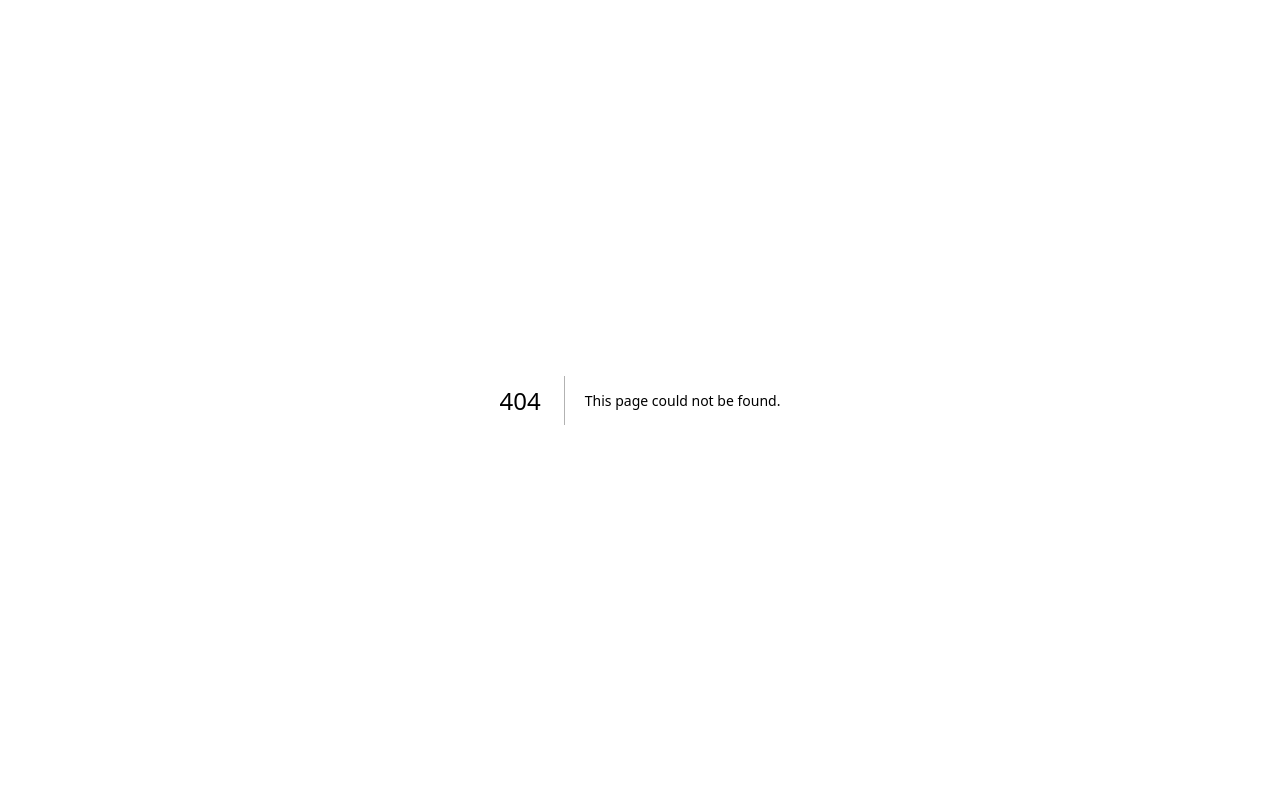
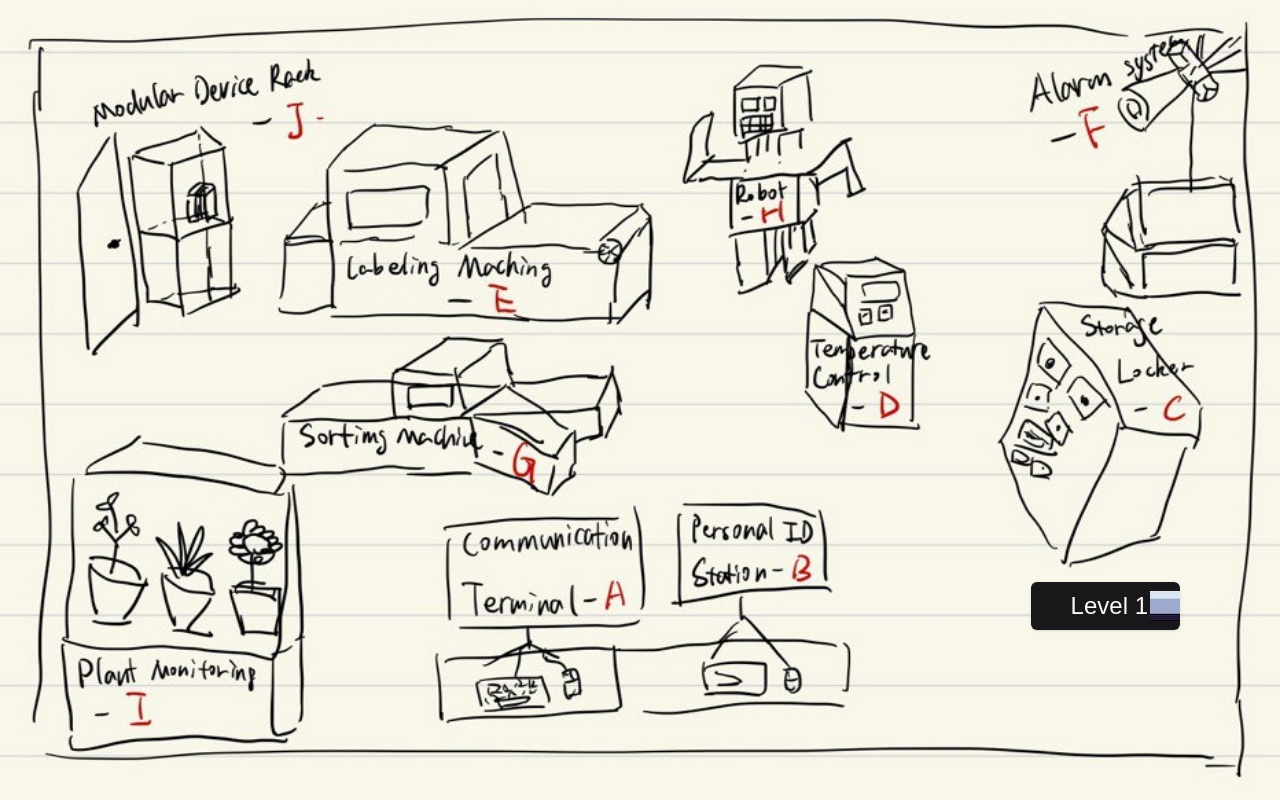
Before and after one commit to HudsonGri/Cap5100Group7Project, a Next.js app: page /demogame/overworld in a window 1280 px wide. Before the commit this address had no page. Built offline with nearby package versions, Linux system fonts and the light colour scheme.

Commit message:
page setup and basic linking

```diff
--- /dev/null
+++ b/app/demogame/overworld/page.tsx
@@ -0,0 +1,55 @@
+"use client";
+import React, { useState, useEffect, useRef } from "react";
+import Image from "next/image";
+import { Button } from "@/components/ui/button";
+import Link from "next/link";
+import ReactMarkdown from "react-markdown";
+import dynamic from "next/dynamic";
+import { motion, AnimatePresence } from "framer-motion";
+import {
+  Accordion,
+  AccordionContent,
+  AccordionItem,
+  AccordionTrigger,
+} from "@/components/ui/accordion";
+import { Card, CardContent, CardHeader, CardTitle } from "@/components/ui/card";
+import { ScrollArea } from "@/components/ui/scroll-area";
+import { Terminal, HelpCircle } from "lucide-react";
+import { LoadingSpinner } from "@/components/loading-spinner";
+import background from '@/components/overview.jpg';
+
+export default function Overworld() {
+    const [levelComplete, setLevelComplete] = useState(false);
+
+    const handleLevel = () => {
+        setLevelComplete(true);
+    };
+
+    return (
+        <div>
+        <Image
+          src="/game/overview.jpg"
+          alt="Overworld Background"
+          layout="fill"
+          objectFit="fill"
+          className="object-right"
+        />
+
+        <div style={{position:"absolute", float: "right", bottom: 170, right:100}}>
+            <Button className="py-6 px-8 text-2xl" onClick={handleLevel}>
+        <Link href="/demogame">
+        <Image
+            src="/game/border.jpg"
+            alt="demogame"
+            layout="fill"
+            objectFit="scale-down"
+            className="object-right"
+            />
+        </Link>
+            Level 1
+        </Button>
+        </div>
+
+        </div>
+    );
+}
```
Also changed, not shown: public/game/overview.jpg (added).
